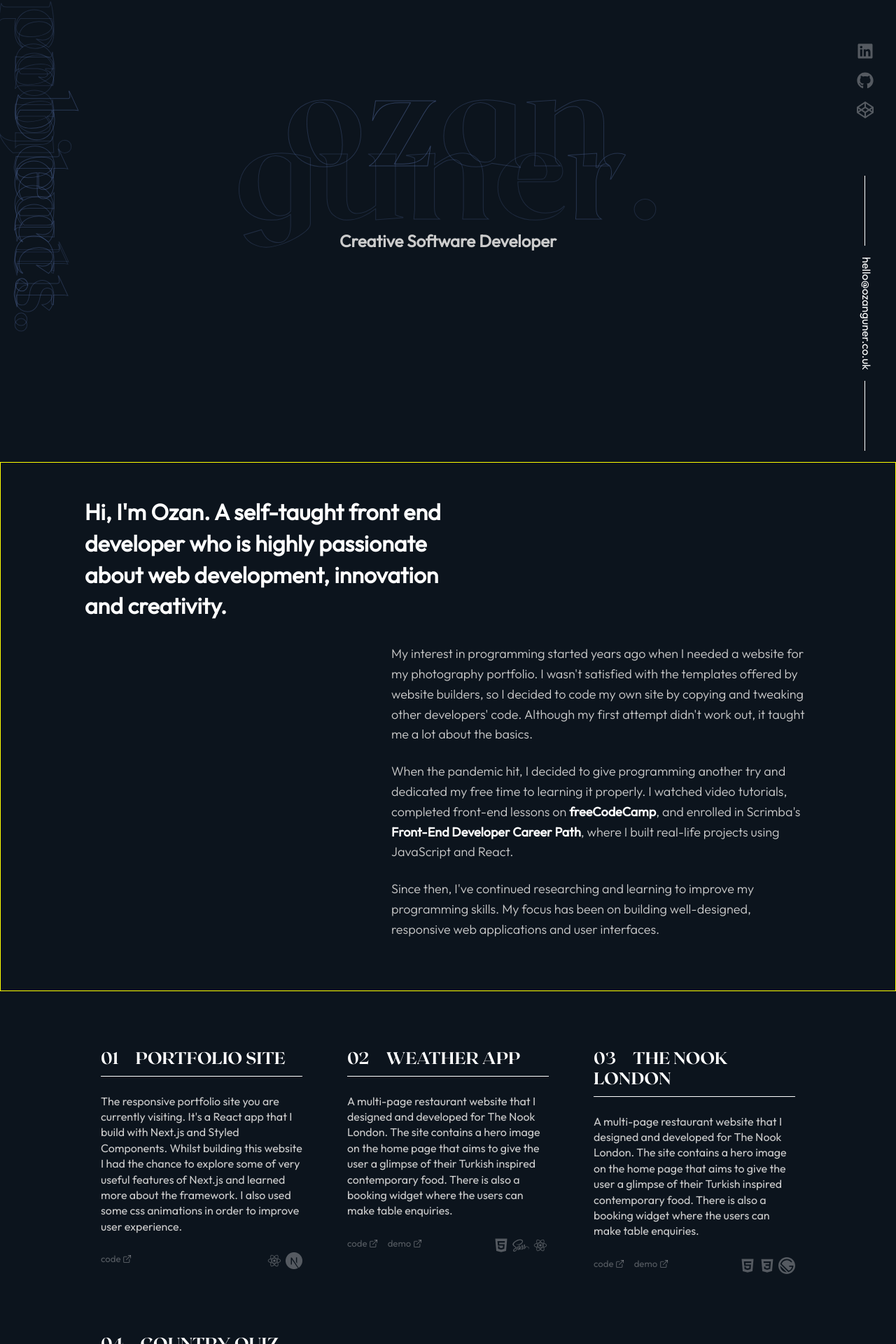
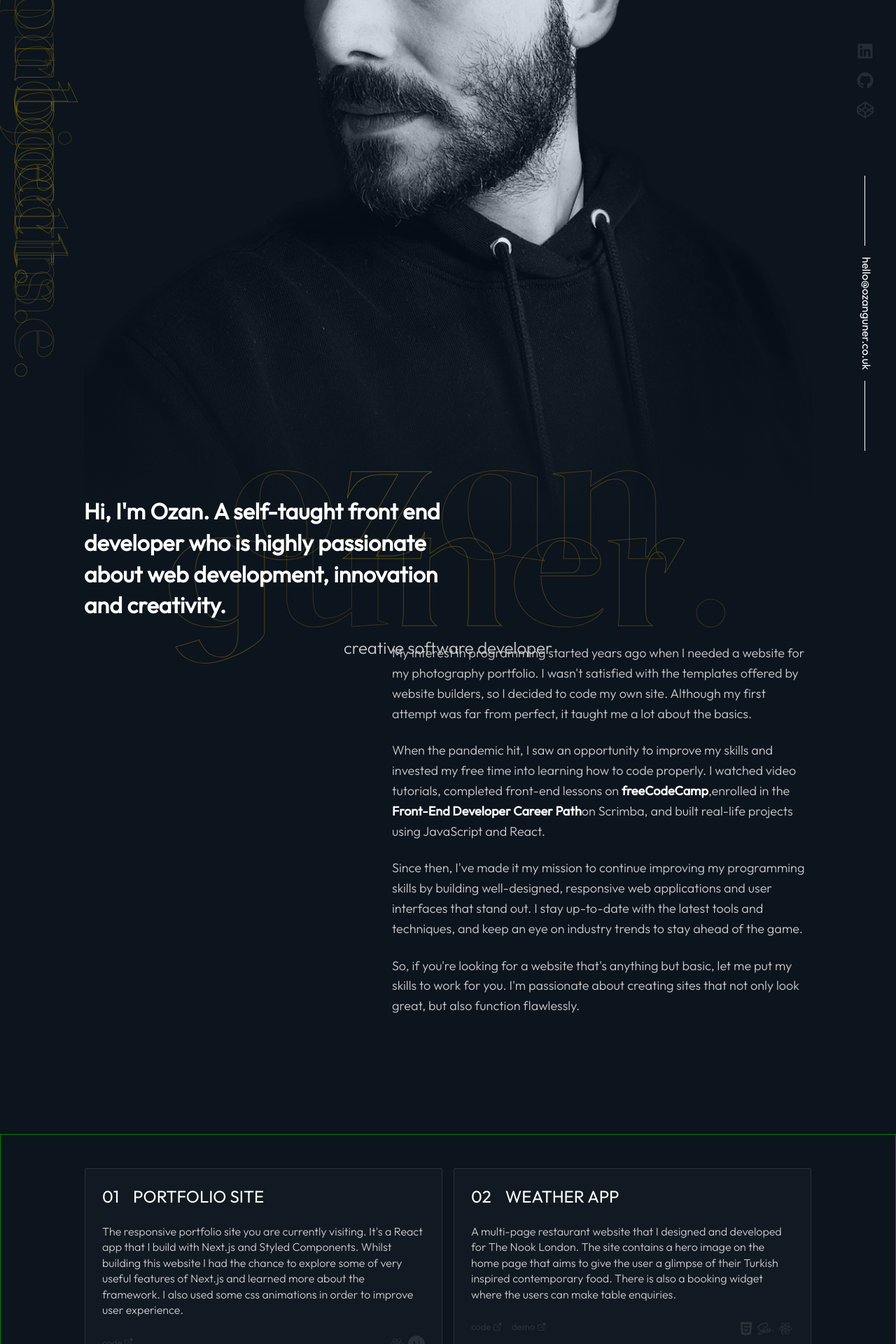
Before and after one commit to ozngnr/portfolio-site, a Next.js app: page / in a window 1280 px wide. Shown: the part 140-2060 px from the top of the page at 70% size. Built offline with nearby package versions, Linux system fonts and the light colour scheme.

Commit message:
updated ui, added headshot to intro section

```diff
--- a/components/about/about.styled.js
+++ b/components/about/about.styled.js
@@ -1,6 +1,7 @@
 import styled from 'styled-components';
 import { BaseContainer } from '../../styles/global';
 import { device } from '../../styles/breakpoints';
+import { motion } from 'framer-motion';
 
 export const ExternalLink = styled.a`
   color: ${({ theme }) => theme.text};
@@ -12,14 +13,14 @@ export const ExternalLink = styled.a`
   }
 `;
 
-export const Text = styled.p`
+export const Text = styled(motion.p)`
   font-size: 1.125rem;
   line-height: 1.6;
   font-weight: 300;
   margin-bottom: 1.5rem;
   color: ${({ theme }) => theme.textSecondary};
 `;
-export const TopText = styled.p`
+export const TopText = styled(motion.p)`
   font-size: 1.75rem;
   font-weight: 600;
   line-height: 1.4;
@@ -30,16 +31,13 @@ export const TopText = styled.p`
     font-size: 2rem;
   }
 `;
-export const Body = styled.div`
+
+export const BottomText = styled(motion.div)`
   max-width: 600px;
   align-self: flex-end;
 `;
-
 export const Container = styled(BaseContainer)`
   display: flex;
   flex-direction: column;
 `;
-
-export const Section = styled.section`
-  border: 1px solid yellow;
-`;
+export const Section = styled.section``;
--- a/components/about/index.js
+++ b/components/about/index.js
@@ -4,10 +4,12 @@ import { useInView } from 'framer-motion';
 import { SectionTitle, MobileSectionTitle } from '../../styles/common';
 import OutlinedText from '../outlinedText';
 import useSectionInView from '../../hooks/useSectionInView';
+import useFadeIn from '../../hooks/useFadeIn';
 
 const About = () => {
   const ref = useRef();
   const { isInView } = useSectionInView(ref);
+  const { fadeIn } = useFadeIn(0);
 
   return (
     <S.Section id="about" ref={ref}>
@@ -16,40 +18,47 @@ const About = () => {
       </SectionTitle>
       <S.Container>
         <MobileSectionTitle>about.</MobileSectionTitle>
-        <S.TopText>
+        <S.TopText {...fadeIn}>
           Hi, I'm Ozan. A self-taught front end developer who is highly
           passionate about web development, innovation and creativity.
         </S.TopText>
-        <S.Body>
+        <S.BottomText {...fadeIn}>
           <S.Text>
             My interest in programming started years ago when I needed a website
             for my photography portfolio. I wasn't satisfied with the templates
-            offered by website builders, so I decided to code my own site by
-            copying and tweaking other developers' code. Although my first
-            attempt didn't work out, it taught me a lot about the basics.
+            offered by website builders, so I decided to code my own site.
+            Although my first attempt was far from perfect, it taught me a lot
+            about the basics.
           </S.Text>{' '}
           <S.Text>
-            When the pandemic hit, I decided to give programming another try and
-            dedicated my free time to learning it properly. I watched video
-            tutorials, completed front-end lessons on{' '}
+            When the pandemic hit, I saw an opportunity to improve my skills and
+            invested my free time into learning how to code properly. I watched
+            video tutorials, completed front-end lessons on{' '}
             <S.ExternalLink href="https://freecodecamp.org" target="_blank">
               freeCodeCamp
             </S.ExternalLink>
-            , and enrolled in Scrimba's{' '}
+            ,enrolled in the{' '}
             <S.ExternalLink
               href="https://scrimba.com/learn/frontend"
               target="_blank"
             >
               Front-End Developer Career Path
             </S.ExternalLink>
-            , where I built real-life projects using JavaScript and React.
+            on Scrimba, and built real-life projects using JavaScript and React.
           </S.Text>{' '}
           <S.Text>
-            Since then, I've continued researching and learning to improve my
-            programming skills. My focus has been on building well-designed,
-            responsive web applications and user interfaces.
+            Since then, I've made it my mission to continue improving my
+            programming skills by building well-designed, responsive web
+            applications and user interfaces that stand out. I stay up-to-date
+            with the latest tools and techniques, and keep an eye on industry
+            trends to stay ahead of the game.
           </S.Text>
-        </S.Body>
+          <S.Text>
+            So, if you're looking for a website that's anything but basic, let
+            me put my skills to work for you. I'm passionate about creating
+            sites that not only look great, but also function flawlessly.
+          </S.Text>
+        </S.BottomText>
       </S.Container>
     </S.Section>
   );
--- a/components/contactMe/contactMe.styled.js
+++ b/components/contactMe/contactMe.styled.js
@@ -1,6 +1,8 @@
 import styled from 'styled-components';
 import { Form as FormikForm, Field as FormikField } from 'formik';
 import { BaseContainer } from '../../styles/global';
+import { motion } from 'framer-motion';
+import { device } from '../../styles/breakpoints';
 
 export const Button = styled.button`
   display: grid;
@@ -52,26 +54,14 @@ export const Form = styled(FormikForm)`
   position: relative;
   margin: auto;
 `;
+export const Body = styled(motion.div)`
+  text-align: center;
+  margin-bottom: 4em;
+`;
 
-export const SectionTitle = styled.h2`
-  position: relative;
-  font-weight: 600;
-  font-size: 1.75rem;
-  padding: 0.5em;
-  margin-bottom: 1.5em;
-
-  &::before {
-    content: '';
-    position: absolute;
-    top: 0;
-    left: 0;
-    width: 1px;
-    height: 100%;
-    background: ${({ theme }) => theme.accent};
-  }
-
-  @media (min-width: 900px) {
-    display: none;
+export const Text = styled.h3`
+  &:first-of-type {
+    font-size: 2rem;
   }
 `;
 
@@ -81,6 +71,14 @@ export const Row = styled.div`
   flex-wrap: wrap;
   gap: 0 1em;
 `;
-export const Container = styled(BaseContainer)``;
+export const Container = styled(BaseContainer)`
+  @media ${device.laptop} {
+    padding: 3rem 8rem;
+  }
+`;
 
-export const Section = styled.section``;
+export const Section = styled.section`
+  @media ${device.laptop} {
+    padding: 6rem 0;
+  }
+`;
--- a/components/contactMe/index.js
+++ b/components/contactMe/index.js
@@ -6,18 +6,25 @@ import { AiOutlineSend } from 'react-icons/ai';
 import { SectionTitle, MobileSectionTitle } from '../../styles/common';
 import OutlinedText from '../outlinedText';
 import useSectionInView from '../../hooks/useSectionInView';
+import useFadeIn from '../../hooks/useFadeIn';
 
 const ContactMe = () => {
   const ref = useRef();
   const { isInView } = useSectionInView(ref);
+  const { fadeIn } = useFadeIn(0);
 
   return (
     <S.Section id="contact" ref={ref}>
-      <SectionTitle as={OutlinedText} vertical="true" isInView={isInView}>
-        contact.
+      <SectionTitle as={OutlinedText} vertical={true} isInView={isInView}>
+        contact me.
       </SectionTitle>
-      <S.Container>
-        <MobileSectionTitle>Let's talk.</MobileSectionTitle>
+      <S.Container {...fadeIn}>
+        <MobileSectionTitle>Contact Me.</MobileSectionTitle>
+        <S.Body>
+          <S.Text>Have a project in mind?</S.Text>
+          <S.Text>Let's get to work!</S.Text>
+        </S.Body>
+
         <Formik
           initialValues={{
             fullName: '',
--- a/components/intro/index.js
+++ b/components/intro/index.js
@@ -3,11 +3,18 @@ import * as S from './intro.styled';
 import Image from 'next/legacy/image';
 import Link from 'next/link';
 import OutlinedText from '../outlinedText';
+import profileImage from '../../assets/headshot.png';
 
 const Intro = () => {
   return (
     <S.Section id="home">
       <S.Container>
+        <S.ImageContainer
+          animate={{ opacity: 1, transition: { duration: 1.5 } }}
+        >
+          <S.ImageOverlay></S.ImageOverlay>
+          <S.MyImage src={profileImage} />
+        </S.ImageContainer>
         <OutlinedText>ozan</OutlinedText>
         <OutlinedText>guner.</OutlinedText>
         <S.Subtitle>creative software developer</S.Subtitle>
--- a/components/intro/intro.styled.js
+++ b/components/intro/intro.styled.js
@@ -1,6 +1,7 @@
-import styled, { keyframes } from 'styled-components';
+import styled from 'styled-components';
+import { BaseContainer } from '../../styles/global';
 import { motion } from 'framer-motion';
-import { BaseContainer } from '../../styles/global';
+import Image from 'next/image';
 
 export const Section = styled.section``;
 
@@ -12,12 +13,35 @@ export const Container = styled(BaseContainer)`
   height: 100vh;
 `;
 
-export const Title = styled.div``;
 export const Subtitle = styled.h2`
   color: ${({ theme }) => theme.textSecondary};
   font-size: 1.5rem;
+  font-weight: 300;
   margin-top: 1rem;
   font-family: var(--outfit-font);
   text-align: center;
-  text-transform: capitalize;
 `;
+
+export const MyImage = styled(Image)`
+  width: 100%;
+  height: auto;
+`;
+
+export const ImageContainer = styled(motion.div)`
+  position: relative;
+  mix-blend-mode: luminosity;
+  margin-bottom: -50px;
+  opacity: 0;
+`;
+
+export const ImageOverlay = styled.div`
+  position: absolute;
+  background: linear-gradient(
+    transparent 70%,
+    ${({ theme }) => theme.background}
+  );
+  top: 0;
+  right: 0;
+  bottom: 0;
+  left: 0;
+`;
--- a/components/outlinedText/outlinedText.styled.js
+++ b/components/outlinedText/outlinedText.styled.js
@@ -7,10 +7,15 @@ export const Text = styled.div`
   display: flex;
   font-family: var(--roxborough-font);
   font-size: var(--text-fs);
-  margin-top: -1.25rem;
+  margin-top: -1rem;
 
   @media ${device.tablet} {
     --text-fs: 12rem;
+    margin-top: -2rem;
+  }
+  @media ${device.laptop} {
+    --text-fs: 16rem;
+    margin-top: -2rem;
   }
 
   ${({ vertical }) =>
@@ -31,7 +36,7 @@ export const Letter = styled(motion.div)`
   font-weight: 900;
   height: calc(var(--text-fs) / 2);
   transition: color 1s ease-out 1s;
-  -webkit-text-stroke: 1px hsl(222, 40%, 56%);
+  -webkit-text-stroke: 1px ${({ theme }) => theme.accent};
 
   & span {
     pointer-events: none;
@@ -47,7 +52,7 @@ export const Letter = styled(motion.div)`
 
   @media ${device.laptop} {
     &:hover {
-      color: hsl(222, 40%, 56%);
+      color: ${({ theme }) => theme.accent};
       transition: color 0s;
     }
   }
--- a/components/projects/index.js
+++ b/components/projects/index.js
@@ -6,10 +6,12 @@ import { FiExternalLink } from 'react-icons/fi';
 import { SectionTitle, MobileSectionTitle } from '../../styles/common';
 import OutlinedText from '../outlinedText';
 import useSectionInView from '../../hooks/useSectionInView';
-
+import { motion } from 'framer-motion';
+import useFadeIn from '../../hooks/useFadeIn';
 const Projects = ({ data }) => {
   const ref = useRef();
   const { isInView } = useSectionInView(ref);
+  const { fadeIn } = useFadeIn(0);
 
   return (
     <S.Section id="projects" ref={ref}>
@@ -20,7 +22,7 @@ const Projects = ({ data }) => {
         <MobileSectionTitle>projects.</MobileSectionTitle>
         <S.Projects>
           {data.map((project) => (
-            <S.Project key={project.id}>
+            <S.Project key={project.id} {...fadeIn}>
               <S.ProjectTitle>
                 <span>{project.projectNumber}</span>
                 {project.title}
--- a/components/projects/projects.styled.js
+++ b/components/projects/projects.styled.js
@@ -1,5 +1,7 @@
 import styled from 'styled-components';
 import { BaseContainer } from '../../styles/global';
+import { motion } from 'framer-motion';
+import { device } from '../../styles/breakpoints';
 
 export const Stack = styled.div`
   color: ${({ theme }) => theme.textTransparent};
@@ -29,40 +31,38 @@ export const Footer = styled.div`
   justify-content: space-between;
 `;
 export const Description = styled.div`
-  font-weight: 400;
+  font-weight: 300;
   margin: 1.5em 0;
+  max-width: 600px;
 `;
 export const ProjectTitle = styled.h3`
-  font-weight: 600;
+  font-weight: 400;
   font-size: 1.5rem;
-  padding-bottom: 0.5em;
   color: ${({ theme }) => theme.text};
-  border-bottom: 1px solid;
   text-transform: uppercase;
+
   span {
-    margin-right: 1em;
+    margin-right: 20px;
   }
 `;
-export const Project = styled.div`
+export const Project = styled(motion.div)`
   display: flex;
   flex-direction: column;
-  border-radius: 5px;
+  border: 1px solid ${({ theme }) => theme.textTransparent};
+  border-radius: 2px;
   color: ${({ theme }) => theme.textSecondary};
+  background-color: ${({ theme }) => theme.bgLight};
+  padding: 1.5em;
+`;
+export const Projects = styled(motion.div)`
+  display: grid;
+  gap: 1em;
+  margin: 0 auto;
 
-  @media (min-width: 900px) {
-    padding: 2em 1.5em;
-    &:hover {
-      box-shadow: 0px 0px 16px rgba(0, 0, 0, 0.3);
-    }
+  @media ${device.tablet} {
+    grid-template-columns: repeat(auto-fill, minmax(410px, 1fr));
   }
 `;
-export const Projects = styled.div`
-  display: grid;
-  grid-template-columns: repeat(auto-fill, minmax(320px, 1fr));
-  gap: 1em;
-  margin: 0 auto;
-`;
-
 export const SectionTitle = styled.h2`
   position: relative;
   font-weight: 600;
@@ -86,11 +86,17 @@ export const SectionTitle = styled.h2`
   }
 `;
 
-export const Container = styled(BaseContainer)``;
+export const Container = styled(BaseContainer)`
+  border: 1px solid green;
+`;
 
 export const Section = styled.section`
   svg {
     position: relative;
     margin-bottom: -2px;
   }
+
+  @media ${device.laptop} {
+    padding: 6rem 0;
+  }
 `;
--- /dev/null
+++ b/hooks/useFadeIn.js
@@ -0,0 +1,11 @@
+const useFadeIn = (delay = 0) => {
+  const fadeIn = {
+    initial: { y: 100, opacity: 0 },
+    whileInView: { y: 0, opacity: 1, transition: { delay, duration: 0.5 } },
+    viewport: { once: true, amount: 0.2 },
+  };
+
+  return { fadeIn };
+};
+
+export default useFadeIn;
--- a/styles/global.js
+++ b/styles/global.js
@@ -56,8 +56,7 @@ export const GlobalStyles = createGlobalStyle`
   }
   /* Typography */
   h1,
-  h2,
-  h3 {
+  h2 {
     font-family: var(--roxborough-font), sans-serif;
   }
 
--- a/styles/theme.js
+++ b/styles/theme.js
@@ -1,12 +1,12 @@
 export const theme = {
   dark: {
-    background: 'hsl(210, 41%, 8%)',
-    bgLight: 'hsl(198, 41%, 10%)',
+    background: 'hsl(210, 40%, 8%)',
+    bgLight: 'hsl(210, 35%, 10%)',
     bgNavigation: 'hsla(231, 9%, 0%, 0.3)',
 
     text: 'hsl(0, 0%, 100%)',
     textSecondary: 'hsl(0, 0%, 80%)',
-    textTransparent: 'hsla(0, 0%, 100%, 0.3)',
+    textTransparent: 'hsla(0, 0%, 100%, 0.1)',
     accent: 'rgb(223, 176, 7)',
   },
   light: {
```
Also changed, not shown: assets/headshot.png (added), public/images/portrait.webp (deleted).
